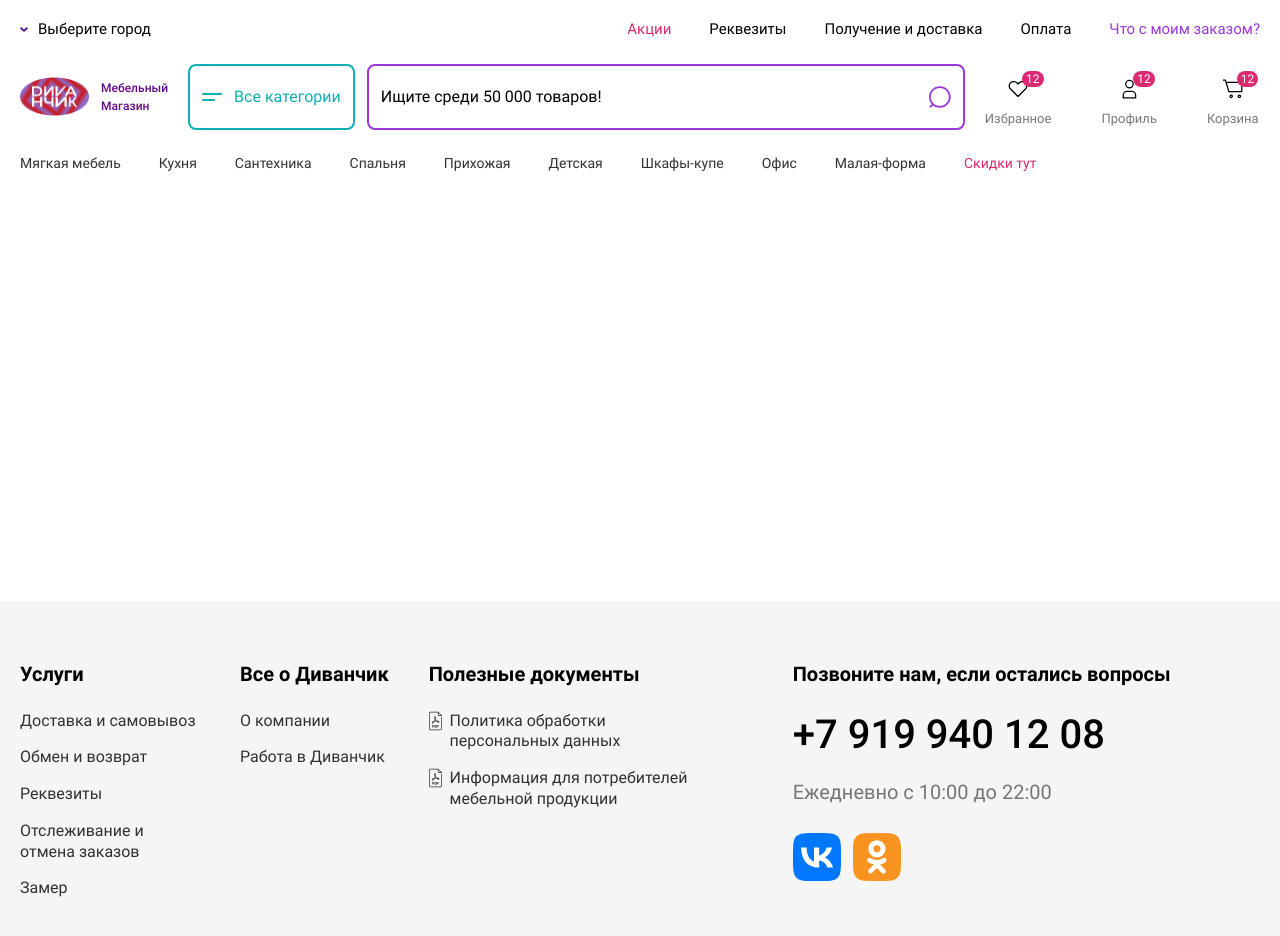
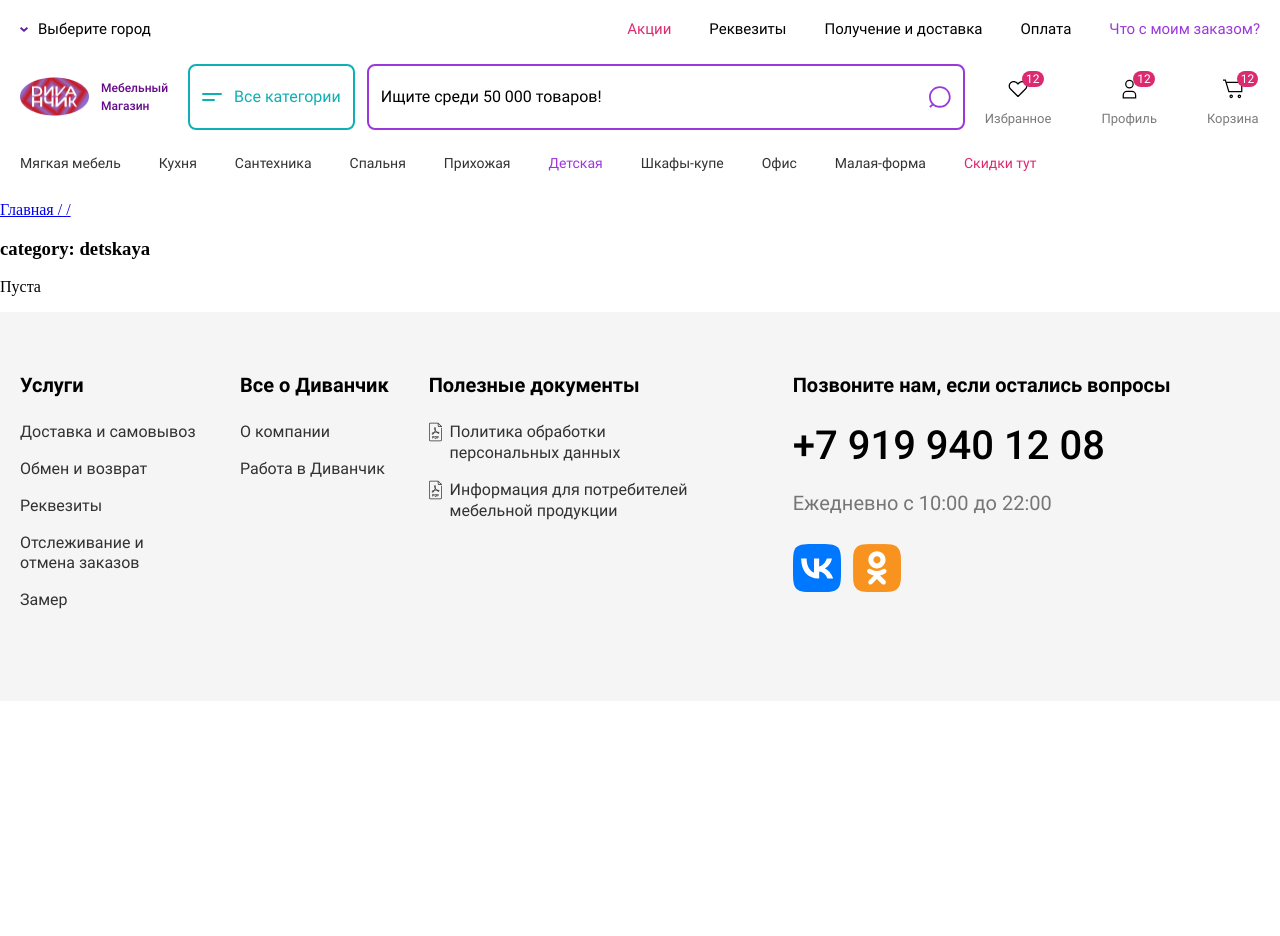
Before and after one commit to miketogo/divanchick-frontend, a React (Create React App) app: page /categories/detskaya in a window 1280 px wide. Shown: the top 936 px of the page. After the commit the page ends 800 px from the top, so only its background shows below. Built offline with nearby package versions, Linux system fonts and the light colour scheme.

Commit message:
test: markup

```diff
--- a/src/components/App/App.js
+++ b/src/components/App/App.js
@@ -4,43 +4,59 @@
 import { Switch, Route } from 'react-router-dom';
 import CityPopup from '../CityPopup/CityPopup';
 import Footer from '../Footer/Footer';
+import Category from '../Category/Category';
 
 const categories = [
   {
     name: 'Мягкая мебель',
-    link: '/category'
+    sub_catigories: [{
+      name: 'Диваны-кровати',
+      link: 'divany-krovati',
+      photo: 'https://i.ibb.co/2dW4mhz/image.png'
+    },
+    {
+      name: 'Диваны-кровати2',
+      link: 'divany-krovati2',
+      photo: 'https://i.ibb.co/nmxWQpN/image.png'
+    },
+    {
+      name: 'Диваны-кровати3',
+      link: 'divany-krovati3',
+      photo: 'https://i.ibb.co/yQ97xZh/image.png'
+    },],
+    link: 'myagkaya_mebel'
   },
   {
     name: 'Кухня',
-    link: '/category2'
+    link: 'kuhnya'
   },
   {
     name: 'Сантехника',
-    link: '/category3'
+    link: 'santekhnika'
   },
   {
     name: 'Спальня',
-    link: '/category4'
+    link: 'spalnya'
   },
   {
     name: 'Прихожая',
-    link: '/category5'
+    link: 'prihozhaya'
   },
   {
     name: 'Детская',
-    link: '/category6'
+    link: 'detskaya'
   },
   {
     name: 'Шкафы-купе',
-    link: '/category7'
+    link: 'shkafy-kupe'
   },
   {
     name: 'Офис',
-    link: '/category8'
+    link: 'ofis'
   },
   {
     name: 'Малая-форма',
-    link: '/category9'
+    link: 'malaya-forma'
   },
 ]
 
@@ -68,6 +84,58 @@
   },
 ]
 
+const products = [
+  {
+    name: 'Диван Монти 156',
+    link: 'divan_monti_156',
+    manufacturer: 'Студия диванов',
+    category: {
+      name: 'Мягкая мебель',
+      link: 'myagkaya_mebel',
+    },
+    sub_category: {
+      name: 'Диваны-кровати',
+      link: 'divany-krovati',
+    },
+    key_words: ['Диван', 'Монти', '156'],
+    description: 'Диван тыры-пыры',
+    specifications:{
+      width: 1000,
+      height: 2000,
+      length: 500,
+    },
+    article: '0010000001',
+    photos: ['https://i.ibb.co/TLjzF7B/image.png', 'https://i.ibb.co/WHC6kPx/image.png'],
+    price: 1500
+
+  },
+  {
+    name: 'Диван Монти 157',
+    link: 'divan_monti_157',
+    manufacturer: 'Студия диванов',
+    category: {
+      name: 'Мягкая мебель',
+      link: 'myagkaya_mebel',
+    },
+    sub_category: {
+      name: 'Диваны-кровати',
+      link: 'divany-krovati',
+    },
+    key_words: ['Диван', 'Монти', '157'],
+    description: 'Диван тыры-пыры',
+    specifications:{
+      width: 1000,
+      height: 2000,
+      length: 500,
+    },
+    article: '0010000002',
+    photos: ['https://i.ibb.co/TLjzF7B/image.png', 'https://i.ibb.co/WHC6kPx/image.png'],
+    price: 1500
+
+  },
+
+
+]
 
 function App() {
   const [screenWidth, setScreenWidth] = React.useState(window.innerWidth);
@@ -76,7 +144,7 @@
 
   React.useEffect(() => {
     let city = localStorage.getItem('city')
-    if(city) setCityValue(city)
+    if (city) setCityValue(city)
   }, [isCityPopupOpen]);
 
   function handleResize() {
@@ -90,22 +158,21 @@
     };
   });
 
-  function handleCityPopupOpen(){
+  function handleCityPopupOpen() {
     setCityPopupOpen(true)
   }
-  function handleCityPopupClose(){
+  function handleCityPopupClose() {
     setCityPopupOpen(false)
   }
   return (
     <div className="app">
-      <CityPopup isCityPopupOpen={isCityPopupOpen} handleCityPopupClose={handleCityPopupClose} cityValue={cityValue} setCityValue={setCityValue} cities={cities}/>
-      <Header categories={categories} screenWidth={screenWidth} handleCityPopupOpen={handleCityPopupOpen} cityValue={cityValue}/>
+      <CityPopup isCityPopupOpen={isCityPopupOpen} handleCityPopupClose={handleCityPopupClose} cityValue={cityValue} setCityValue={setCityValue} cities={cities} />
+      <Header categories={categories} screenWidth={screenWidth} handleCityPopupOpen={handleCityPopupOpen} cityValue={cityValue} />
       <Switch>
-        {categories.map((item, i) => (
-          <Route path={item.link}>
+        <Route path={`/categories/:category`}>
+          <Category products={products} categories={categories} />
+        </Route>
 
-          </Route>
-        ))}
       </Switch>
       <Footer />
     </div>
--- /dev/null
+++ b/src/components/Category/Category.js
@@ -0,0 +1,70 @@
+import React, { useState } from 'react'
+import { Switch, useParams, useRouteMatch } from 'react-router';
+import { Route, Link } from 'react-router-dom';
+import SubCategory from '../SubCategory/SubCategory';
+import './Category.css';
+
+
+
+
+function Category(props) {
+  const { url } = useRouteMatch();
+
+  let { category } = useParams();
+
+  const [selectedCategory, setSelectedCategory] = useState({});
+
+
+  React.useEffect(() => {
+    console.log(category)
+    if (props.categories.filter((item) => {
+      if (item.link === category) return true
+      else return false
+    })[0].sub_catigories
+      &&
+      props.categories.filter((item) => {
+        if (item.link === category) return true
+        else return false
+      })[0].sub_catigories.length !== 0) {
+      setSelectedCategory(
+        props.categories.filter((item) => {
+          if (item.link === category) return true
+          else return false
+        })[0]
+      )
+    }
+    else setSelectedCategory({})
+  }, [category, props.categories])
+
+  React.useEffect(() => {
+    console.log(url)
+  }, [url])
+
+  return (
+    <div className="category">
+
+      <Switch>
+        <Route exact path={`${url}/`}>
+          <div><Link to='/'>Главная /</Link><Link to={`${url}`}> {selectedCategory.name} /</Link></div>
+          <h3>category: {category}</h3>
+          {selectedCategory && selectedCategory.sub_catigories ? selectedCategory.sub_catigories.map((sub_category, i) => (
+
+            <Link to={`${url}/${sub_category.link}`} key={`sub_category.name${i}`}>
+              <h3>sub category: {sub_category.name}</h3>
+              <img src={sub_category.photo} alt={sub_category.name} />
+            </Link>
+
+
+
+          )) : <p key={'sub_category_empty'}>Пуста</p>}
+        </Route>
+        <Route path={`${url}/:sub_category`}>
+          <SubCategory products={props.products} category={selectedCategory} />
+        </Route>
+      </Switch>
+
+    </div>
+  );
+}
+
+export default Category;
--- a/src/components/CityPopup/CityPopup.js
+++ b/src/components/CityPopup/CityPopup.js
@@ -27,7 +27,7 @@
     <div className={`city-popup ${props.isCityPopupOpen ? 'city-popup_active' : ''}`}>
       <form className="city-popup__container">
         <svg onClick={() => { handleClose() }} className="city-popup__close" width="22" height="22" viewBox="0 0 22 22" fill="none" xmlns="http://www.w3.org/2000/svg">
-          <path d="M1 21L21 1M1 1L21 21" stroke="black" stroke-width="2" stroke-linecap="round" />
+          <path d="M1 21L21 1M1 1L21 21" stroke="black" strokeWidth="2" strokeLinecap="round" />
         </svg>
         <h2 className="city-popup__title">Укажите или выберите город</h2>
         <p className="city-popup__input-title">Поиск города</p>
--- a/src/components/Header/Header.css
+++ b/src/components/Header/Header.css
@@ -4,7 +4,7 @@
   display: flex;
   flex-direction: column;
   font-family: Roboto, Arial, sans-serif;
-  margin-bottom: 400px;
+
 }
 
 .header__row {
--- a/src/components/Header/Header.js
+++ b/src/components/Header/Header.js
@@ -121,15 +121,15 @@
               <p className="header__icon-counter">12</p>
 
               <svg className="header__icon-svg" width="15" height="20" viewBox="0 0 15 20" fill="none" xmlns="http://www.w3.org/2000/svg">
-                <path fillRule="evenodd" clipRule="evenodd" d="M11.1501 5.06429C11.1501 7.17105 9.4881 8.87858 7.43756 8.87858C5.38702 8.87858 3.72506 7.17105 3.72506 5.06429C3.72506 2.95753 5.38702 1.25 7.43756 1.25C9.4881 1.25 11.1501 2.95753 11.1501 5.06429Z" stroke="black" stroke-width="1.25" stroke-linecap="square" />
-                <path fillRule="evenodd" clipRule="evenodd" d="M13.6251 18.75H1.25006C1.25006 17.8466 1.25006 16.9872 1.25006 16.209C1.25006 14.101 2.9122 12.3928 4.96256 12.3928H9.91256C11.9629 12.3928 13.6251 14.101 13.6251 16.209C13.6251 16.9872 13.6251 17.8466 13.6251 18.75Z" stroke="black" stroke-width="1.25" stroke-linecap="square" />
+                <path fillRule="evenodd" clipRule="evenodd" d="M11.1501 5.06429C11.1501 7.17105 9.4881 8.87858 7.43756 8.87858C5.38702 8.87858 3.72506 7.17105 3.72506 5.06429C3.72506 2.95753 5.38702 1.25 7.43756 1.25C9.4881 1.25 11.1501 2.95753 11.1501 5.06429Z" stroke="black" strokeWidth="1.25" strokeLinecap="square" />
+                <path fillRule="evenodd" clipRule="evenodd" d="M13.6251 18.75H1.25006C1.25006 17.8466 1.25006 16.9872 1.25006 16.209C1.25006 14.101 2.9122 12.3928 4.96256 12.3928H9.91256C11.9629 12.3928 13.6251 14.101 13.6251 16.209C13.6251 16.9872 13.6251 17.8466 13.6251 18.75Z" stroke="black" strokeWidth="1.25" strokeLinecap="square" />
               </svg>
             </div>
             <div className="header__mobile-icon">
               <p className="header__icon-counter">12</p>
 
               <svg className="header__icon-svg" width="20" height="20" viewBox="0 0 20 20" fill="none" xmlns="http://www.w3.org/2000/svg">
-                <path d="M3.04687 3.33333L2.34375 1H0M3.04687 3.33333L5.85938 12.6667H18.75V5.66667C18.75 4.378 17.7007 3.33333 16.4062 3.33333H3.04687ZM16.4062 18.5C15.759 18.5 15.2344 17.9777 15.2344 17.3333C15.2344 16.689 15.759 16.1667 16.4062 16.1667C17.0535 16.1667 17.5781 16.689 17.5781 17.3333C17.5781 17.9777 17.0535 18.5 16.4062 18.5ZM7.03125 17.3333C7.03125 16.689 7.55592 16.1667 8.20312 16.1667C8.85033 16.1667 9.375 16.689 9.375 17.3333C9.375 17.9777 8.85033 18.5 8.20312 18.5C7.55592 18.5 7.03125 17.9777 7.03125 17.3333Z" stroke="black" stroke-width="1.25" />
+                <path d="M3.04687 3.33333L2.34375 1H0M3.04687 3.33333L5.85938 12.6667H18.75V5.66667C18.75 4.378 17.7007 3.33333 16.4062 3.33333H3.04687ZM16.4062 18.5C15.759 18.5 15.2344 17.9777 15.2344 17.3333C15.2344 16.689 15.759 16.1667 16.4062 16.1667C17.0535 16.1667 17.5781 16.689 17.5781 17.3333C17.5781 17.9777 17.0535 18.5 16.4062 18.5ZM7.03125 17.3333C7.03125 16.689 7.55592 16.1667 8.20312 16.1667C8.85033 16.1667 9.375 16.689 9.375 17.3333C9.375 17.9777 8.85033 18.5 8.20312 18.5C7.55592 18.5 7.03125 17.9777 7.03125 17.3333Z" stroke="black" strokeWidth="1.25" />
               </svg>
             </div>
 
@@ -164,7 +164,7 @@
           <input placeholder="Ищите среди 50 000 товаров!" className="header__input" name="search" type="text" value={searchValue} onChange={handleSearchChange} maxLength="50"></input>
           {isDropDownOpened ?
             <svg onClick={handleSearchReset} className="header__input-search-icon" width="12" height="12" viewBox="0 0 12 12" fill="none" xmlns="http://www.w3.org/2000/svg">
-              <path d="M1 11L11 1M1 1L11 11" stroke="black" stroke-width="2" stroke-linecap="round" />
+              <path d="M1 11L11 1M1 1L11 11" stroke="black" strokeWidth="2" strokeLinecap="round" />
             </svg>
 
             :
@@ -193,8 +193,8 @@
                 <p className="header__icon-counter">12</p>
 
                 <svg className="header__icon-svg" width="15" height="20" viewBox="0 0 15 20" fill="none" xmlns="http://www.w3.org/2000/svg">
-                  <path fillRule="evenodd" clipRule="evenodd" d="M11.1501 5.06429C11.1501 7.17105 9.4881 8.87858 7.43756 8.87858C5.38702 8.87858 3.72506 7.17105 3.72506 5.06429C3.72506 2.95753 5.38702 1.25 7.43756 1.25C9.4881 1.25 11.1501 2.95753 11.1501 5.06429Z" stroke="black" stroke-width="1.25" stroke-linecap="square" />
-                  <path fillRule="evenodd" clipRule="evenodd" d="M13.6251 18.75H1.25006C1.25006 17.8466 1.25006 16.9872 1.25006 16.209C1.25006 14.101 2.9122 12.3928 4.96256 12.3928H9.91256C11.9629 12.3928 13.6251 14.101 13.6251 16.209C13.6251 16.9872 13.6251 17.8466 13.6251 18.75Z" stroke="black" stroke-width="1.25" stroke-linecap="square" />
+                  <path fillRule="evenodd" clipRule="evenodd" d="M11.1501 5.06429C11.1501 7.17105 9.4881 8.87858 7.43756 8.87858C5.38702 8.87858 3.72506 7.17105 3.72506 5.06429C3.72506 2.95753 5.38702 1.25 7.43756 1.25C9.4881 1.25 11.1501 2.95753 11.1501 5.06429Z" stroke="black" strokeWidth="1.25" strokeLinecap="square" />
+                  <path fillRule="evenodd" clipRule="evenodd" d="M13.6251 18.75H1.25006C1.25006 17.8466 1.25006 16.9872 1.25006 16.209C1.25006 14.101 2.9122 12.3928 4.96256 12.3928H9.91256C11.9629 12.3928 13.6251 14.101 13.6251 16.209C13.6251 16.9872 13.6251 17.8466 13.6251 18.75Z" stroke="black" strokeWidth="1.25" strokeLinecap="square" />
                 </svg>
               </div>
               <p className="header__icon-title">Профиль</p>
@@ -204,7 +204,7 @@
                 <p className="header__icon-counter">12</p>
 
                 <svg className="header__icon-svg" width="20" height="20" viewBox="0 0 20 20" fill="none" xmlns="http://www.w3.org/2000/svg">
-                  <path d="M3.04687 3.33333L2.34375 1H0M3.04687 3.33333L5.85938 12.6667H18.75V5.66667C18.75 4.378 17.7007 3.33333 16.4062 3.33333H3.04687ZM16.4062 18.5C15.759 18.5 15.2344 17.9777 15.2344 17.3333C15.2344 16.689 15.759 16.1667 16.4062 16.1667C17.0535 16.1667 17.5781 16.689 17.5781 17.3333C17.5781 17.9777 17.0535 18.5 16.4062 18.5ZM7.03125 17.3333C7.03125 16.689 7.55592 16.1667 8.20312 16.1667C8.85033 16.1667 9.375 16.689 9.375 17.3333C9.375 17.9777 8.85033 18.5 8.20312 18.5C7.55592 18.5 7.03125 17.9777 7.03125 17.3333Z" stroke="black" stroke-width="1.25" />
+                  <path d="M3.04687 3.33333L2.34375 1H0M3.04687 3.33333L5.85938 12.6667H18.75V5.66667C18.75 4.378 17.7007 3.33333 16.4062 3.33333H3.04687ZM16.4062 18.5C15.759 18.5 15.2344 17.9777 15.2344 17.3333C15.2344 16.689 15.759 16.1667 16.4062 16.1667C17.0535 16.1667 17.5781 16.689 17.5781 17.3333C17.5781 17.9777 17.0535 18.5 16.4062 18.5ZM7.03125 17.3333C7.03125 16.689 7.55592 16.1667 8.20312 16.1667C8.85033 16.1667 9.375 16.689 9.375 17.3333C9.375 17.9777 8.85033 18.5 8.20312 18.5C7.55592 18.5 7.03125 17.9777 7.03125 17.3333Z" stroke="black" strokeWidth="1.25" />
                 </svg>
 
               </div>
@@ -217,7 +217,7 @@
       <div className="header__row header__row_third">
         <div className="header__main-categories">
           {props.categories.map((item, i) => (
-            <NavLink to={item.link} className="header__main-categories-text" activeClassName='header__main-categories-text_active' key={`main-categories-${i}`}>{item.name}</NavLink>
+            <NavLink to={`/categories/${item.link}`} className="header__main-categories-text" activeClassName='header__main-categories-text_active' key={`main-categories-${i}`}>{item.name}</NavLink>
           ))}
           <NavLink to='/promo' className="header__main-categories-text header__main-categories-text_type_promo" activeClassName='header__main-categories-text_active'>Скидки тут</NavLink>
         </div>
--- /dev/null
+++ b/src/components/ProductPage/ProductPage.js
@@ -0,0 +1,48 @@
+import React, { useState } from 'react'
+import { useParams, useRouteMatch } from 'react-router';
+import { Link } from 'react-router-dom';
+import './ProductPage.css';
+
+
+
+
+function ProductPage(props) {
+  const { url } = useRouteMatch();
+
+  let { product_name } = useParams();
+
+
+  const [selectedProduct, setSelectedProduct] = useState([]);
+
+
+  React.useEffect(() => {
+    setSelectedProduct(props.filterdProducts.filter((product) => {
+      if (product.link === product_name) return true
+      else return false
+    })[0])
+  }, [props.filterdProducts, product_name])
+
+
+
+
+  React.useEffect(() => {
+    console.log(url)
+  }, [url])
+
+  return (
+    <div className="category">
+      <div><Link to='/'>Главная /</Link><Link to={`/categories/${props.category && props.category.link}`}> {props.category && props.category.name} /</Link><Link to={`/categories/${props.category && props.category.link}/${props.sub_category && props.sub_category.link}`}> {props.sub_category && props.sub_category.name} /</Link><Link to={`${url}`}>{selectedProduct && selectedProduct.name}</Link></div>
+      {selectedProduct &&
+        <>
+          <h2>{selectedProduct.name}</h2>
+          <p>{selectedProduct.description}</p>
+          {selectedProduct.photos && selectedProduct.photos.map((photo, i) => (
+            <img src={photo} alt={selectedProduct.name} key={photo} />
+          ))}
+        </>}
+
+    </div>
+  );
+}
+
+export default ProductPage;
--- /dev/null
+++ b/src/components/SubCategory/SubCategory.js
@@ -0,0 +1,66 @@
+import React, { useState } from 'react'
+import { Switch, useParams, useRouteMatch } from 'react-router';
+import { Route, Link } from 'react-router-dom';
+import ProductPage from '../ProductPage/ProductPage';
+import './SubCategory.css';
+
+
+
+
+function SubCategory(props) {
+  const { url } = useRouteMatch();
+
+  let { sub_category } = useParams();
+
+  const [selectedSubCategory, setSelectedSubCategory] = useState('');
+
+  const [filterdProducts, setFilterdProduct] = useState([]);
+
+  React.useEffect(() => {
+    setSelectedSubCategory(sub_category)
+
+    setFilterdProduct(props.products.filter((product) => {
+      if (product.category.link === props.category.link && product.sub_category.link === sub_category) return true
+      else return false
+    }))
+  }, [sub_category, props.products, props.category])
+
+  React.useEffect(() => {
+    console.log(filterdProducts)
+  }, [filterdProducts])
+
+  React.useEffect(() => {
+    console.log(url)
+  }, [url])
+
+  return (
+    <div className="category">
+
+      <Switch>
+        <Route exact path={`${url}/`}>
+          <div><Link to='/'>Главная /</Link><Link to={`/categories/${props.category && props.category.link}`}> {props.category && props.category.name} /</Link><Link to={`${url}`}> {props.category && props.category.sub_catigories && props.category.sub_catigories.filter((item, i) => {
+            if (item.link === sub_category) return true
+            else return false
+          })[0].name} /</Link></div>
+          <h3>sub-category: {selectedSubCategory}</h3>
+          {filterdProducts && filterdProducts.map((product, i) => (
+            <Link to={`${url}/${product.link}`} key={`${url}/${product.link}`}>
+              <h2>{product.name}</h2>
+              <h2>{product.price}</h2>
+              <img src={product.photos[0]} alt={product.name} />
+            </Link>
+          ))}
+        </Route>
+        <Route path={`${url}/:product_name`}>
+          <ProductPage filterdProducts={filterdProducts} category={props.category} sub_category={props.category && props.category.sub_catigories && props.category.sub_catigories.filter((item, i) => {
+            if (item.link === sub_category) return true
+            else return false
+          })[0]} />
+        </Route>
+      </Switch>
+
+    </div>
+  );
+}
+
+export default SubCategory;
```
Also changed, not shown: src/components/Category/Category.css (added), src/components/ProductPage/ProductPage.css (added), src/components/SubCategory/SubCategory.css (added).
